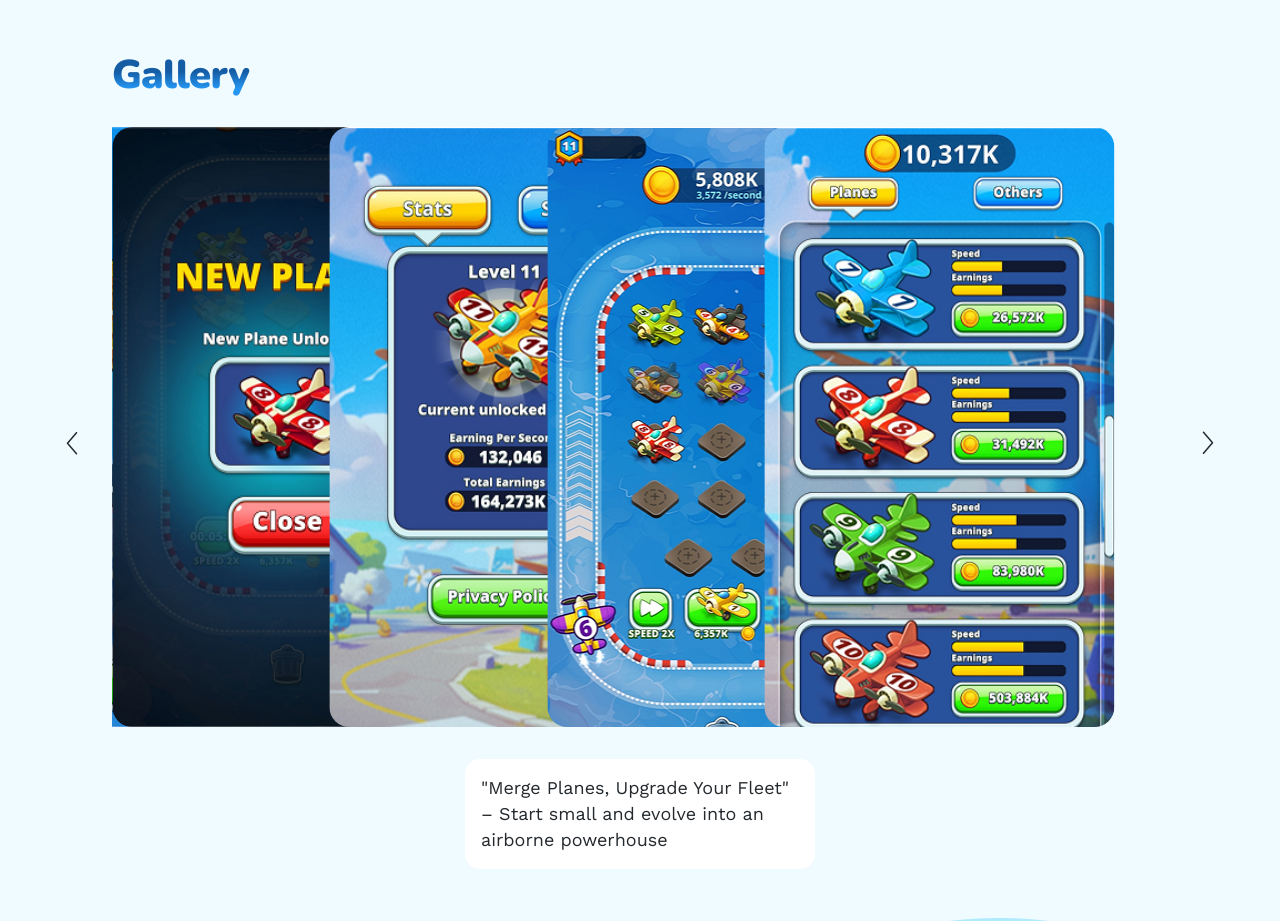
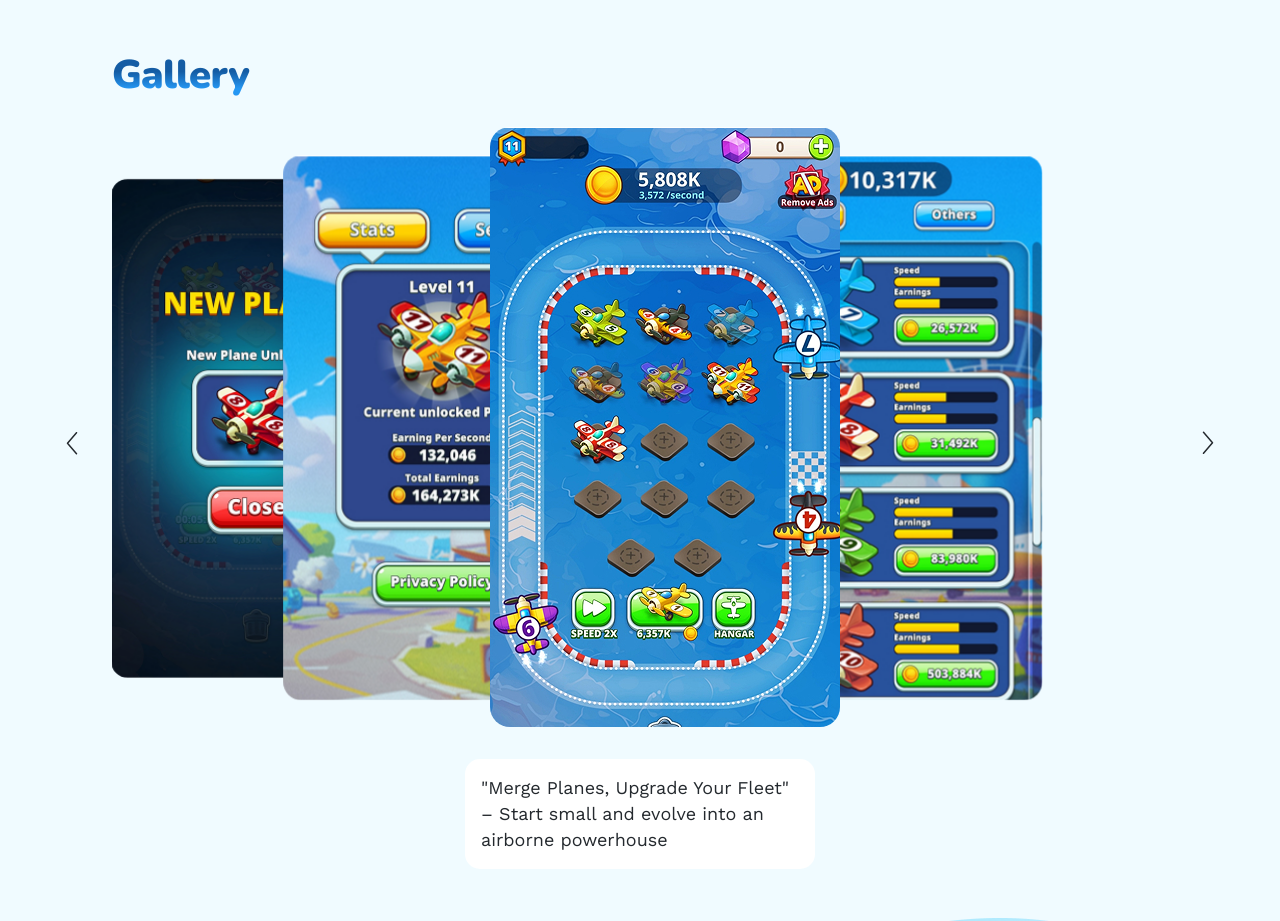
Before and after one commit to rtt2018/stp-8895, a website built with Vite: page src/index.html in a window 1280 px wide. Shown: the part 4943-5864 px from the top of the page. Built offline with nearby package versions, Linux system fonts and the light colour scheme.

Commit message:
Newswiper (#42)
* upd

* upd about

* add feature desktop img

* upd

* upd

* upd

```diff
--- a/src/js/gallery.js
+++ b/src/js/gallery.js
@@ -1,27 +1,51 @@
-import Swiper from 'swiper/bundle';
-import 'swiper/css/bundle';
+import Swiper from 'swiper';
+import 'swiper/css/effect-coverflow';
+import 'swiper/css/navigation';
+import 'swiper/scss/keyboard';
+import 'swiper/bundle';
 
 const swiperGalleryContainer = document.querySelector('[data-gallery-swiper]');
-const swiperGalleryWrapperElement = document.querySelector(
-  '[data-gallery-swiper-wrapper]'
-);
+const swiperGalleryWrapperElement = document.querySelector('[data-gallery-swiper-wrapper]');
 const slideGalleryElements = document.querySelector('[data-gallery-slide]');
-const paginationGalleryElement = document.querySelector(
-  '[data-gallery-pagination]'
-);
+const paginationGalleryElement = document.querySelector('[data-gallery-pagination]');
+let swiper;
 
-document.addEventListener('DOMContentLoaded', function () {
-  const gallerySwiper = new Swiper(swiperGalleryContainer, {
+function initSwiper() {
+
+    if (swiper) swiper.destroy(true, true);
+
+    swiper = new Swiper(swiperGalleryContainer, {
         slideClass: slideGalleryElements.classList[0],
         wrapperClass: swiperGalleryWrapperElement.classList[0],
-    direction: 'horizontal',
+        loop: true,
+        slidesPerView: 'auto',
+        effect: 'coverflow',
+        coverflowEffect: {
+            rotate: 0,
+            stretch: 0,
+            depth: 100,
+            modifier: 1.5,
+            slideShadows: false,
+
+        },
+        breakpoints: {
+            320: {
+                navigation: {
+                    enabled: false,
+                },
+                spaceBetween: -270,
+            },
+            1200: {
                 grabCursor: true,
-    loop: true,
-    centeredSlides: false,
-    slidesPerView: 'auto',
-    spaceBetween: 0,
-    effect: 'slide',
-
+                pagination: false,
+                centeredSlides: true,
+                spaceBetween: -57,
+            },
+        },
+        navigation: {
+            nextEl: '[data-gallery-swipe-right]',
+            prevEl: '[data-gallery-swipe-left]',
+        },
         pagination: {
             el: paginationGalleryElement,
             clickable: true,
@@ -31,56 +55,26 @@ document.addEventListener('DOMContentLoaded', function () {
                 return `<div class="${className}" data-swiper-pagination-bullet data-bullet-number="${index}"></div>`;
             },
         },
-    navigation: {
-      nextEl: '[data-gallery-swipe-right]',
-      prevEl: '[data-gallery-swipe-left]',
+        keyboard: {
+            enabled: true,
+            onlyInViewport: false,
         },
-    breakpoints: {
-      320: {
-        navigation: false,
-      },
-
-      1200: {
-        slidesPerView: 5,
-        spaceBetween: 32,
-        centeredSlides: true,
-        grabCursor: true,
-        effect: 'coverflow',
-        coverflowEffect: {
-          rotate: 0,
-          stretch: 0,
-          depth: 100,
-          modifier: 2.5,
-          slideShadows: false,
-        },
-
-        pagination: false,
-        navigation: {
-          nextEl: '[data-gallery-swipe-right]',
-          prevEl: '[data-gallery-swipe-left]',
-          enabled: true,
-        },
-      },
-    },
-
         on: {
             slideChange: function () {
                 const activeSlide = this.slides[this.activeIndex];
-        const activeSlideNumber = Number.parseInt(
-          activeSlide.dataset.slideNumber
-        );
-        const descriptionList = document.querySelector(
-          '[data-gallery-description-list]'
-        );
-        const currentVisible = descriptionList.querySelector(
-          '[data-is-visible="true"]'
-        );
+                const activeSlideNumber = Number.parseInt(activeSlide.dataset.slideNumber)
+                const descriptionList = document.querySelector('[data-gallery-description-list]');
+                const currentVisible = descriptionList.querySelector('[data-is-visible="true"]')
                 currentVisible.dataset.isVisible = String(false);
-        const nextVisibleDesc = descriptionList.querySelector(
-          `[data-description-number="${activeSlideNumber}"]`
-        );
+                const nextVisibleDesc = descriptionList.querySelector(`[data-description-number="${activeSlideNumber}"]`)
                 nextVisibleDesc.dataset.isVisible = true;
-      },
-    },
+            }
+        }
     });
+}
+
+initSwiper();
+
+window.addEventListener('resize', () => {
+    initSwiper();
 });
--- a/src/partials/gallery.html
+++ b/src/partials/gallery.html
@@ -1,9 +1,13 @@
 <section class="section gallery-section" id="gallery">
   <div class="container gallery-container">
     <h1 class="gallery-title">Gallery</h1>
-    <div class="gallery-swiper" data-gallery-swiper>
-      <ul class="gallery-list" data-gallery-swiper-wrapper>
-        <li class="gallery-slide-item" data-gallery-slide data-slide-number="1">
+    <div class="gallery-swiper swiper mySwiper" data-gallery-swiper>
+      <ul class="gallery-list swiper-wrapper" data-gallery-swiper-wrapper>
+        <li
+          class="gallery-slide-item swiper-slide"
+          data-gallery-slide
+          data-slide-number="1"
+        >
           <div class="gallery-screenshot-thumb">
             <picture class="gallery-slide-picture">
               <source
@@ -28,7 +32,11 @@
             </picture>
           </div>
         </li>
-        <li class="gallery-slide-item" data-gallery-slide data-slide-number="2">
+        <li
+          class="gallery-slide-item swiper-slide"
+          data-gallery-slide
+          data-slide-number="2"
+        >
           <div class="gallery-screenshot-thumb">
             <picture class="gallery-slide-picture">
               <source
@@ -53,7 +61,11 @@
             </picture>
           </div>
         </li>
-        <li class="gallery-slide-item" data-gallery-slide data-slide-number="3">
+        <li
+          class="gallery-slide-item swiper-slide"
+          data-gallery-slide
+          data-slide-number="3"
+        >
           <div class="gallery-screenshot-thumb">
             <picture class="gallery-slide-picture">
               <source
@@ -78,7 +90,11 @@
             </picture>
           </div>
         </li>
-        <li class="gallery-slide-item" data-gallery-slide data-slide-number="4">
+        <li
+          class="gallery-slide-item swiper-slide"
+          data-gallery-slide
+          data-slide-number="4"
+        >
           <div class="gallery-screenshot-thumb">
             <picture class="gallery-slide-picture">
               <source
@@ -103,7 +119,11 @@
             </picture>
           </div>
         </li>
-        <li class="gallery-slide-item" data-gallery-slide data-slide-number="5">
+        <li
+          class="gallery-slide-item swiper-slide"
+          data-gallery-slide
+          data-slide-number="5"
+        >
           <div class="gallery-screenshot-thumb">
             <picture class="gallery-slide-picture">
               <source
--- a/src/scss/gallery.scss
+++ b/src/scss/gallery.scss
@@ -63,7 +63,11 @@
 }
 
 .gallery-list {
+  position: absolute;
+  left: 0;
+  top: 0;
   display: flex;
+  width: 12000px !important;
   margin-bottom: 16px;
 }
 
@@ -102,8 +106,6 @@
   transition: opacity 0.3s ease-in;
 }
 
-//.swiper-slide-active {transform: scale(1.2);}
-
 .swiper-slide:not(.swiper-slide-active) {
   transform: scale(0.8);
   transition: transform 0.3s ease-in;
@@ -112,13 +114,11 @@
 [data-is-visible='true'] {
   opacity: 1;
   z-index: 5;
-  // transition: opacity 0.3s ease-in 0.3s;
 }
 
 [data-is-visible='false'] {
   opacity: 0;
   z-index: 1;
-  // transition: opacity 0.3s ease-in;
 }
 
 .gallery-swiper-button-nav {
@@ -159,3 +159,27 @@
     transform: rotate(180deg);
   }
 }
+
+.gallery-slide-item {
+  width: 350px;
+  height: 600px;
+}
+
+.swiper {
+  width: 100%;
+  padding-top: 50px;
+  padding-bottom: 50px;
+  display: flex;
+}
+
+.swiper-slide {
+  background-position: center;
+  background-size: cover;
+  width: 300px !important;
+  height: 300px;
+}
+
+.swiper-slide img {
+  display: block;
+  width: 100%;
+}
```
Lines whose indentation alone changed are shown as unchanged.
